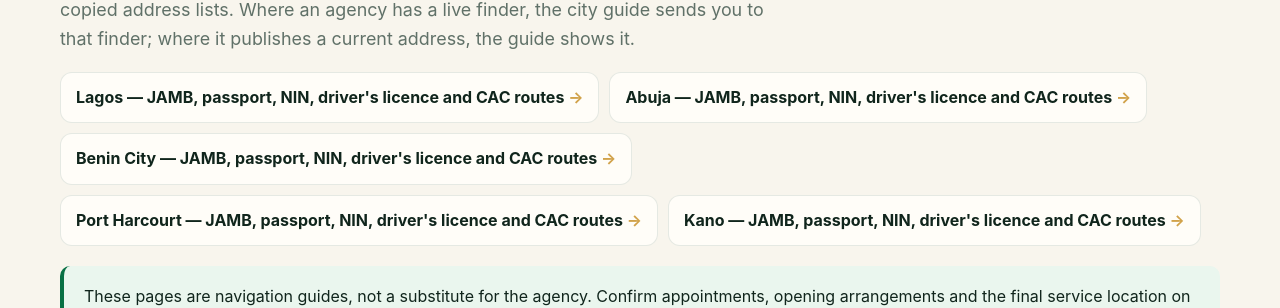
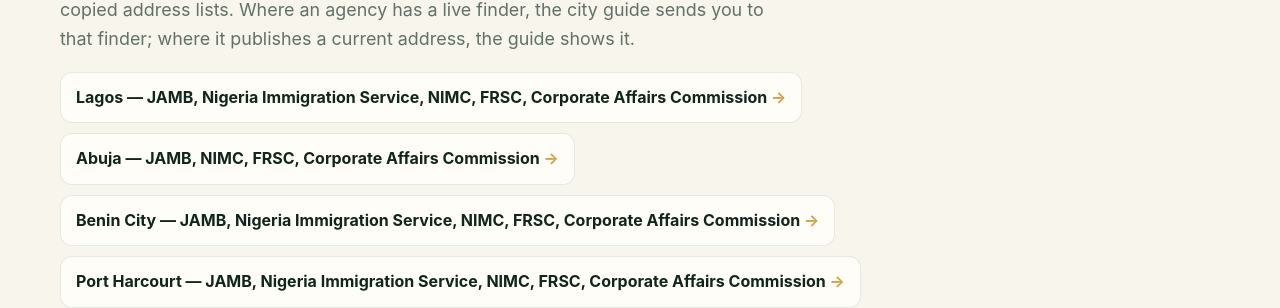
Before and after one commit to eghosa001/nigeria, a Next.js app: page /locations in a window 1280 px wide. Shown: the part 513-821 px from the top of the page. Built offline with nearby package versions, Linux system fonts and the light colour scheme; no server answers.

Commit message:
Make city service summaries match available routes

```diff
--- a/app/locations/page.tsx
+++ b/app/locations/page.tsx
@@ -41,7 +41,7 @@ export default function LocationsPage() {
           <div className="related-links">
             {serviceLocationCities.map((city) => (
               <Link key={city.slug} href={"/locations/" + city.slug}>
-                <strong>{city.city}</strong> — JAMB, passport, NIN, driver's licence and CAC routes <span aria-hidden="true">→</span>
+                <strong>{city.city}</strong> — {city.entries.map((entry) => entry.agency).join(", ")} <span aria-hidden="true">→</span>
               </Link>
             ))}
           </div>
```
